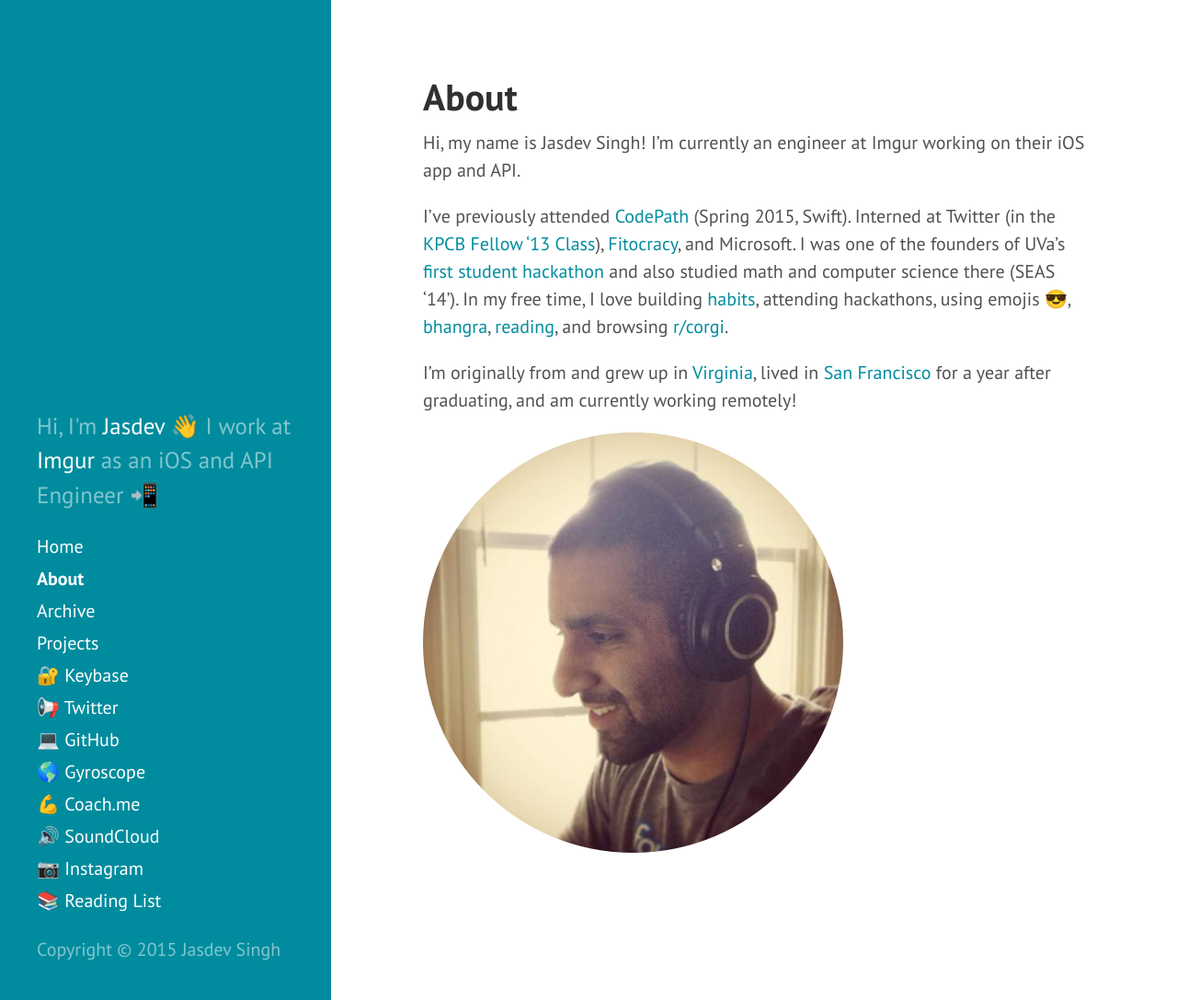
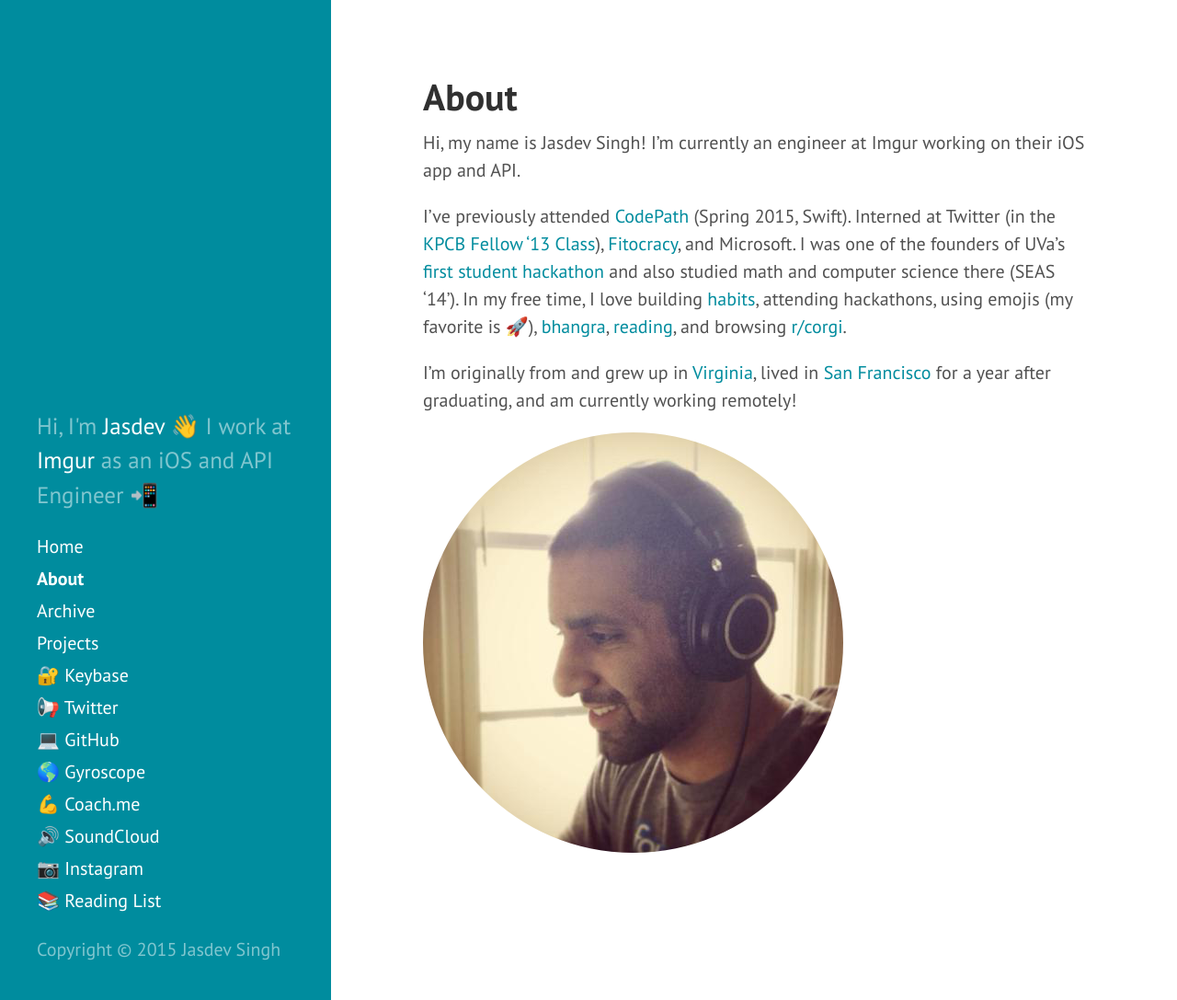
Before and after one commit to rvsrvs/jasdev.github.io, a Jekyll site: the page built from about.md, in a window 1280 px wide and 1087 px high. Shown: the whole window at 92% size. Built offline with Jekyll 4.4.1, drawn with Linux system fonts in a browser that asks for light colours; Markdown is read by kramdown in place of the engine named in the settings.

Commit message:
Few edits to About and Small Moments post

```diff
--- a/about.md
+++ b/about.md
@@ -6,7 +6,7 @@
 Hi, my name is Jasdev Singh! I'm currently an engineer at Imgur working on their iOS
 app and API.
 
-I've previously attended [CodePath](http://codepath.com) (Spring 2015, Swift). Interned at Twitter (in the [KPCB Fellow '13 Class](http://kpcbfellows.com)), [Fitocracy](https://www.fitocracy.com), and Microsoft. I was one of the founders of UVa's [first student hackathon](http://hackuva.io) and also studied math and computer science there (SEAS '14'). In my free time, I love building [habits](https://www.coach.me/users/3140daf3d432d7f0065b), attending hackathons, using emojis 😎, [bhangra](https://youtu.be/vXgF-Ezg78c?t=15s), [reading](/reading-list/), and browsing [r/corgi](http://imgur.com/r/corgi/top).
+I've previously attended [CodePath](http://codepath.com) (Spring 2015, Swift). Interned at Twitter (in the [KPCB Fellow '13 Class](http://kpcbfellows.com)), [Fitocracy](https://www.fitocracy.com), and Microsoft. I was one of the founders of UVa's [first student hackathon](http://hackuva.io) and also studied math and computer science there (SEAS '14'). In my free time, I love building [habits](https://www.coach.me/users/3140daf3d432d7f0065b), attending hackathons, using emojis (my favorite is 🚀), [bhangra](https://youtu.be/vXgF-Ezg78c?t=15s), [reading](/reading-list/), and browsing [r/corgi](http://imgur.com/r/corgi/top).
 
 I'm originally from and grew up in [Virginia](http://en.wikipedia.org/wiki/Fairfax_Station,_Virginia), lived in [San Francisco](http://en.wikipedia.org/wiki/San_Francisco) for a year after graduating, and am currently working remotely!
 
```
Also changed, not shown: _posts/2014-07-19-small-moments.md (+1 -1 lines).
